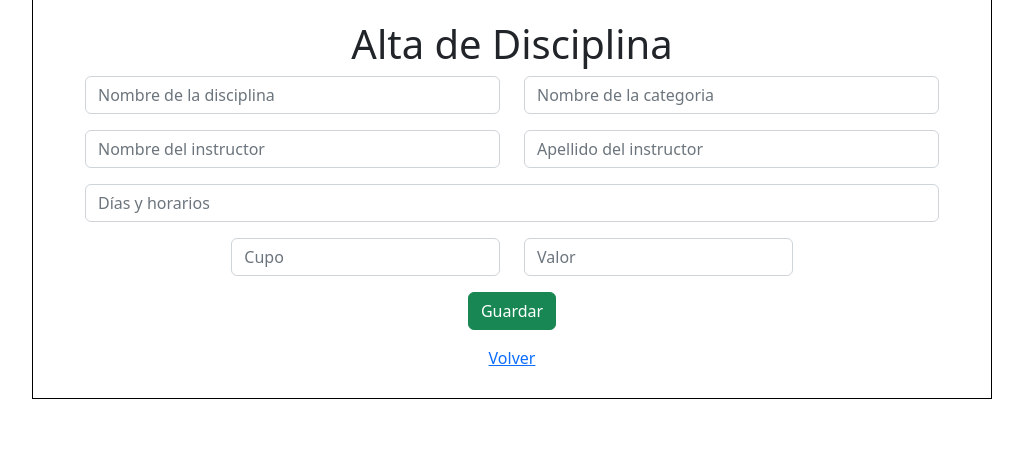
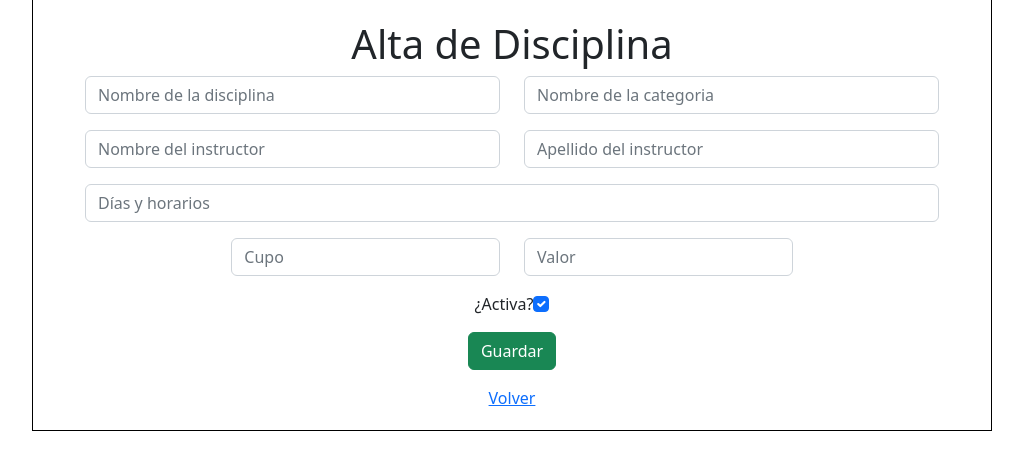
Before and after one commit to pamelaAHeredia/proyecto-de-software, a Flask app: template admin/src/web/templates/disciplines/create.html in a window 1280 px wide. Shown: the part 77-547 px from the top of the page, without its empty margins (128-1151 px from the left). Run offline with Flask 2, Linux system fonts and the light colour scheme; the template is opened without the code that fills it: values that come from a table or form of the project are taken from there, others are empty.

Commit message:
Se arreglo un error en el create y update de la disciplina.

```diff
--- a/admin/src/services/discipline.py
+++ b/admin/src/services/discipline.py
@@ -140,9 +140,8 @@ class DisciplineService:
             or discipline_to_update.category != category
         ):
             discipline_in_db = self.find_discipline(name=name, category=category)
-
-        if discipline_in_db:
-            raise database.ExistingData(message="ya existen en la base de datos")
+            if discipline_in_db:
+                raise database.ExistingData(message="ya existen en la base de datos")
 
         discipline_to_update.name = name
         discipline_to_update.category = category
--- a/admin/src/web/controllers/discipline.py
+++ b/admin/src/web/controllers/discipline.py
@@ -45,7 +45,7 @@ def create():
         days_and_schedules = form.days_and_schedules.data
         registration_quota = form.registration_quota.data
         amount = form.amount.data
-        is_active = form.is_active
+        is_active = form.is_active.data
 
         try:
             service.create_discipline(
--- a/admin/src/web/forms/discipline.py
+++ b/admin/src/web/forms/discipline.py
@@ -1,6 +1,6 @@
 from flask_wtf import FlaskForm
 from wtforms import StringField, DecimalField, SubmitField, IntegerField, BooleanField
-from wtforms.validators import InputRequired, NumberRange, Length
+from wtforms.validators import InputRequired, NumberRange, Length, Optional
 
 
 class DisciplineBaseForm(FlaskForm):
@@ -17,7 +17,7 @@ class DisciplineBaseForm(FlaskForm):
         "Cupos", validators=[InputRequired(), NumberRange(min=1)]
     )
     amount = DecimalField("Precio", validators=[InputRequired(), NumberRange(min=0)])
-    is_active = BooleanField("¿Activa?", validators=[InputRequired()])
+    is_active = BooleanField("¿Activa?", default=True, validators=[Optional()])
 
 
 class CreateDisciplineForm(DisciplineBaseForm):
--- a/admin/src/web/templates/disciplines/create.html
+++ b/admin/src/web/templates/disciplines/create.html
@@ -57,6 +57,14 @@
         <div class="row">
             <div class="form-group mb-3">
                 <div class="col-sm-12 d-flex justify-content-center">
+                    {{ form.is_active.label }}
+                    {{ form.is_active(class_="form-check-input", value="n") }}
+                </div>
+            </div>
+        </div>
+        <div class="row">
+            <div class="form-group mb-3">
+                <div class="col-sm-12 d-flex justify-content-center">
                     {{ form.submit(class="btn btn-success") }}
                 </div>
             </div>
```
